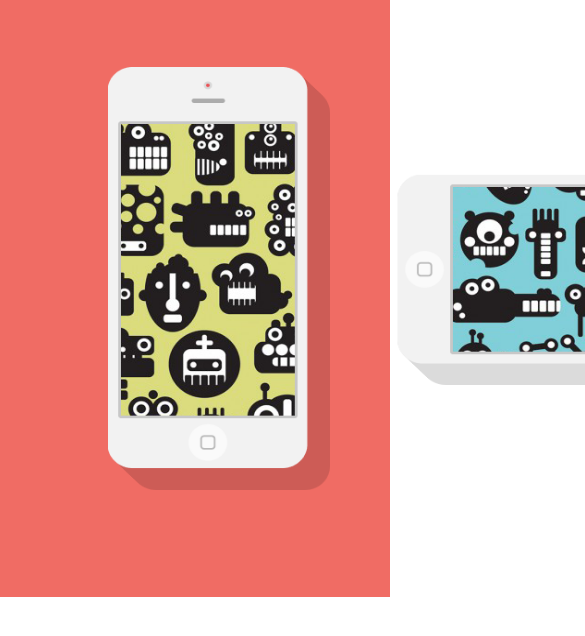
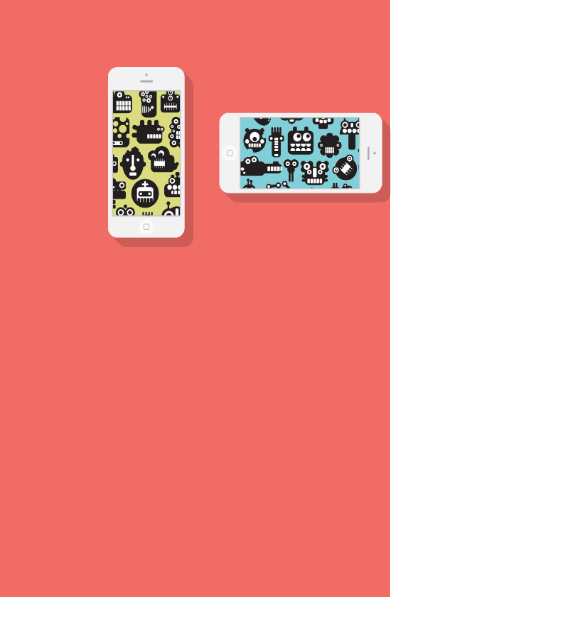
Before and after one commit to RubanDz/Singolo, a plain HTML site: page index.html in a window 390 px wide. Shown: the part 98-734 px from the top of the page, 585 px wide, since content can reach past the window. Drawn offline with Linux system fonts and the light colour scheme; files whose address does not match are found by name.

Commit message:
@media для картинки, см на результат

```diff
--- a/article1.css
+++ b/article1.css
@@ -8,3 +8,10 @@
    top: 40px;
    left: 20%;
 }
+@media (max-width: 680px) {
+   img {
+      max-width: 88%;
+      max-height: 40%;
+
+   }
+}
```
